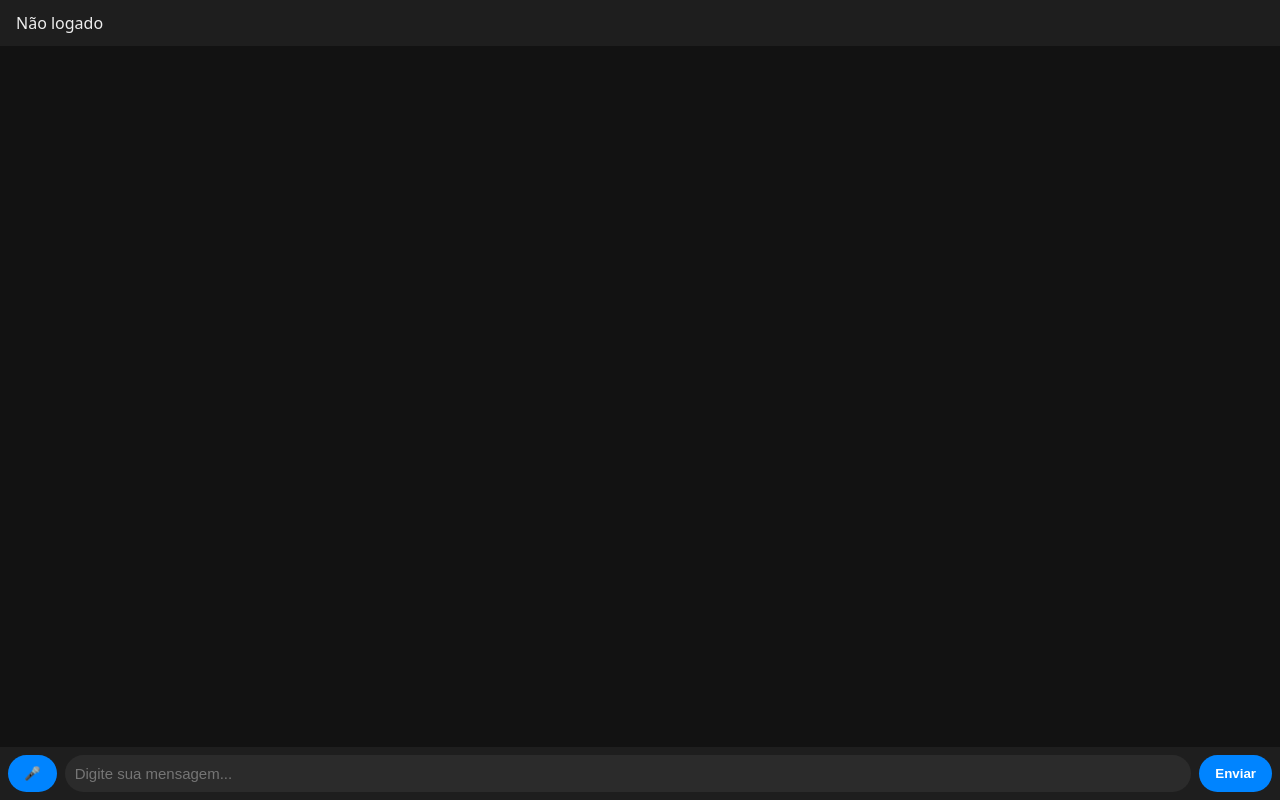
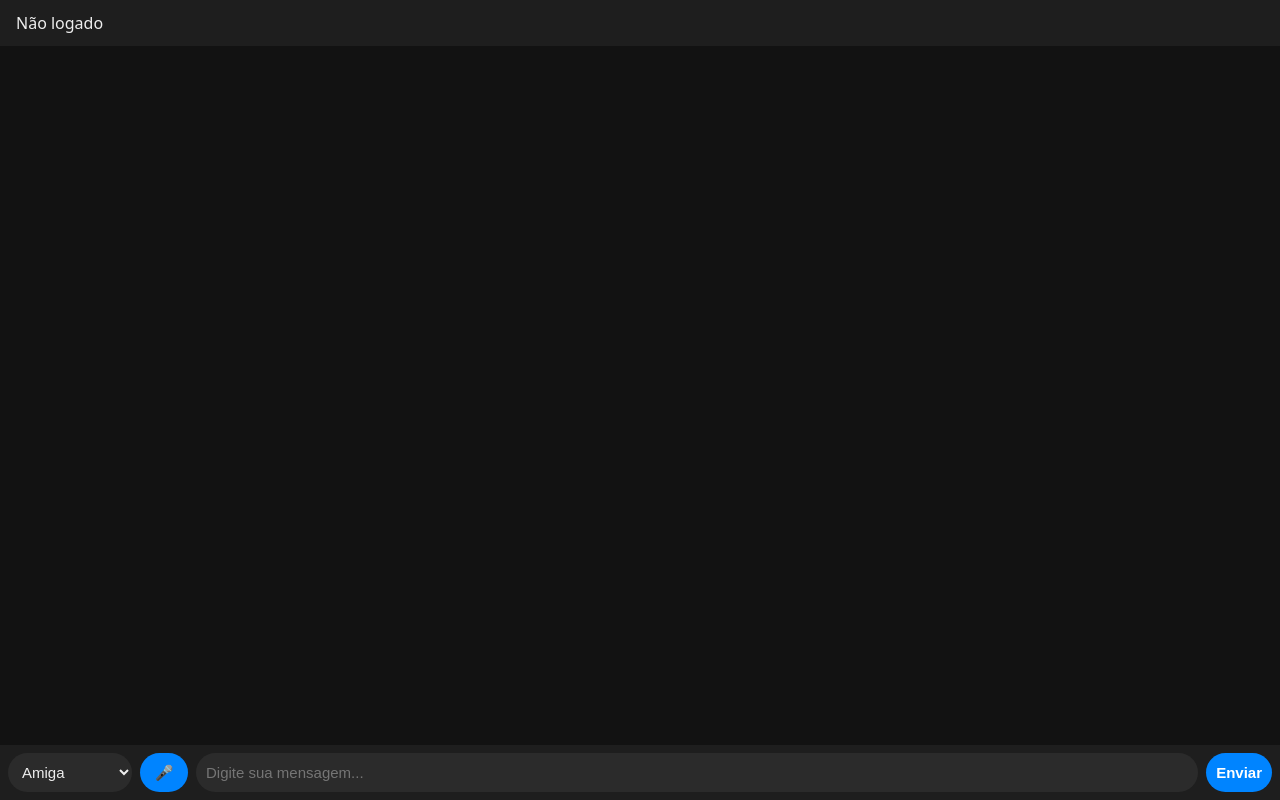
Before and after one commit to linconcastro/UaIA-Realtime-GPT4o, a website: page public/index.html in a window 1280 px wide. Drawn offline with Linux system fonts and the light colour scheme.

Commit message:
Update index.html

```diff
--- a/public/index.html
+++ b/public/index.html
@@ -6,10 +6,7 @@
 <title>UaIA</title>
 <style>
 :root{
-  --bg:#121212;
-  --header:#1e1e1e;
-  --user:#0084ff;
-  --assistant:#2b2b2b;
+  --bg:#121212;--header:#1e1e1e;--user:#0084ff;--assistant:#2b2b2b;
 }
 *{box-sizing:border-box}
 body{margin:0;font-family:system-ui,-apple-system,Segoe UI,Roboto,sans-serif;background:var(--bg);color:#eee;display:flex;flex-direction:column;height:100vh}
@@ -24,8 +21,10 @@ header{background:var(--header);padding:12px 16px;display:flex;justify-content:s
 .typing span:nth-child(3){animation-delay:.4s}
 @keyframes blink{from{opacity:.2}to{opacity:1}}
 footer{background:var(--header);padding:8px;display:flex;gap:8px;position:sticky;bottom:0}
-input{flex:1;padding:10px;border:none;border-radius:20px;background:#2b2b2b;color:#eee;font-size:15px}
-button{padding:10px 16px;border:none;border-radius:20px;background:var(--user);color:#fff;font-weight:600;cursor:pointer}
+select,input,button{font-size:15px;border:none;border-radius:20px;padding:10px;background:#2b2b2b;color:#eee}
+button{background:var(--user);color:#fff;font-weight:600;cursor:pointer}
+#mic{width:48px;padding:0}
+input{flex:1;background:#2b2b2b}
 @media(max-width:600px){.bubble{max-width:90%}}
 </style>
 </head>
@@ -38,6 +37,11 @@ button{padding:10px 16px;border:none;border-radius:20px;background:var(--user);c
 <main id="chat"></main>
 
 <footer>
+  <select id="voiceSel">
+    <option value="VOICE_ID_A">Amiga</option>
+    <option value="VOICE_ID_B">Executiva</option>
+    <option value="VOICE_ID_C">Motivacional</option>
+  </select>
   <button id="mic">🎤</button>
   <input id="txt" placeholder="Digite sua mensagem..." autocomplete="off">
   <button id="send">Enviar</button>
@@ -47,8 +51,12 @@ button{padding:10px 16px;border:none;border-radius:20px;background:var(--user);c
 const ws=new WebSocket(location.origin.replace(/^http/,'ws'));
 let user=null,typingEl=null,assistantBubble=null;
 const micBtn=document.getElementById('mic');
+const voiceSel=document.getElementById('voiceSel');
+voiceSel.value=localStorage.getItem('uaia_voice')||'VOICE_ID_A';
+voiceSel.onchange=()=>localStorage.setItem('uaia_voice',voiceSel.value);
+
+// --- Web Speech API ---
 let recognition,recognizing=false;
-
 if('webkitSpeechRecognition'in window){
   recognition=new webkitSpeechRecognition();
   recognition.lang='pt-BR';
@@ -64,6 +72,7 @@ if('webkitSpeechRecognition'in window){
   };
 }else{micBtn.style.display='none';}
 
+// --- Chat helpers ---
 function addBubble(cls,html){
   const div=document.createElement('div');
   div.className='bubble '+cls;
@@ -72,13 +81,8 @@ function addBubble(cls,html){
   div.scrollIntoView();
   return div;
 }
-
-function showTyping(){
-  typingEl=addBubble('assistant','<div class="typing"><span></span><span></span><span></span></div>');
-}
-
+function showTyping(){typingEl=addBubble('assistant','<div class="typing"><span></span><span></span><span></span></div>');}
 function hideTyping(){if(typingEl){typingEl.remove();typingEl=null;}}
-
 function login(){
   user=prompt('Digite seu nome:','visitante_'+Math.floor(Math.random()*1000));
   if(!user)return;
@@ -86,24 +90,22 @@ function login(){
   document.getElementById('logout').style.display='inline';
   ws.send(JSON.stringify({type:'login',user}));
 }
-
 document.getElementById('logout').onclick=()=>location.reload();
 document.getElementById('send').onclick=send;
 document.getElementById('txt').addEventListener('keydown',e=>{if(e.key==='Enter')send();});
-
 function send(){
   const txt=document.getElementById('txt');
   const msg=txt.value.trim();
   if(!msg)return;
   addBubble('user',msg);
   ws.send(JSON.stringify({type:'message',content:msg}));
-  txt.value='';
-  showTyping();
-  assistantBubble=addBubble('assistant','');
+  txt.value='';showTyping();assistantBubble=addBubble('assistant','');
 }
 
+// --- ElevenLabs TTS ---
 function speak(text){
-  fetch('https://api.elevenlabs.io/v1/text-to-speech/YOUR_VOICE_ID/stream',{
+  const vid=voiceSel.value;
+  fetch(`https://api.elevenlabs.io/v1/text-to-speech/${vid}/stream`,{
     method:'POST',
     headers:{
       'xi-api-key':window.ELEVEN_API_KEY||'',
@@ -133,7 +135,6 @@ ws.onmessage=e=>{
     assistantText+=data.content;
     assistantBubble.innerHTML=assistantText.replace(/\\n/g,'<br>');
     assistantBubble.scrollIntoView();
-    // Se quiser falar quando a mensagem terminar, pode usar um timeout simples:
     clearTimeout(window._speakT);
     window._speakT=setTimeout(()=>{speak(assistantText);assistantText='';},800);
   }
```
